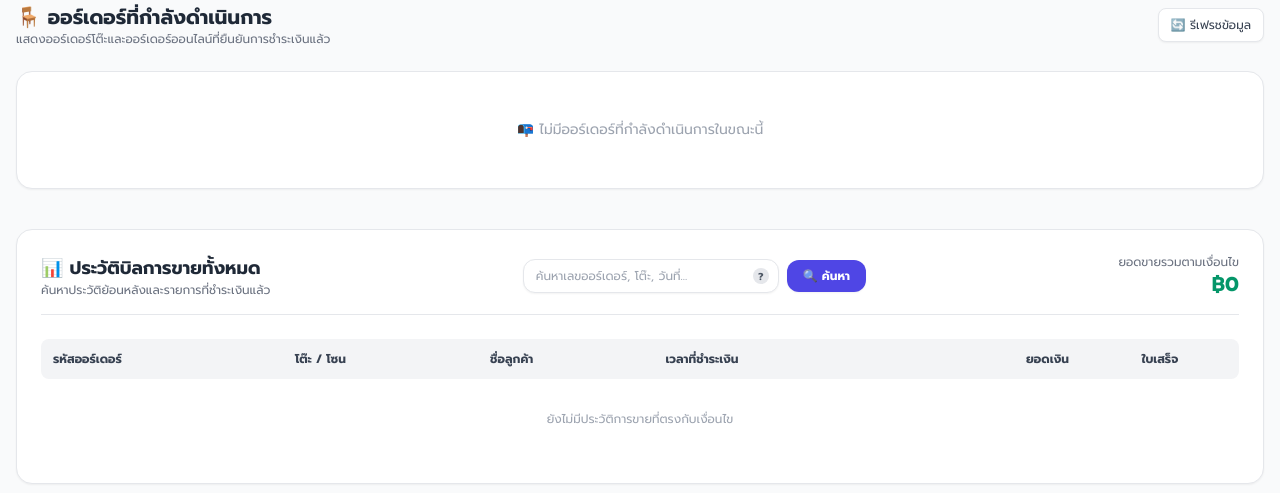
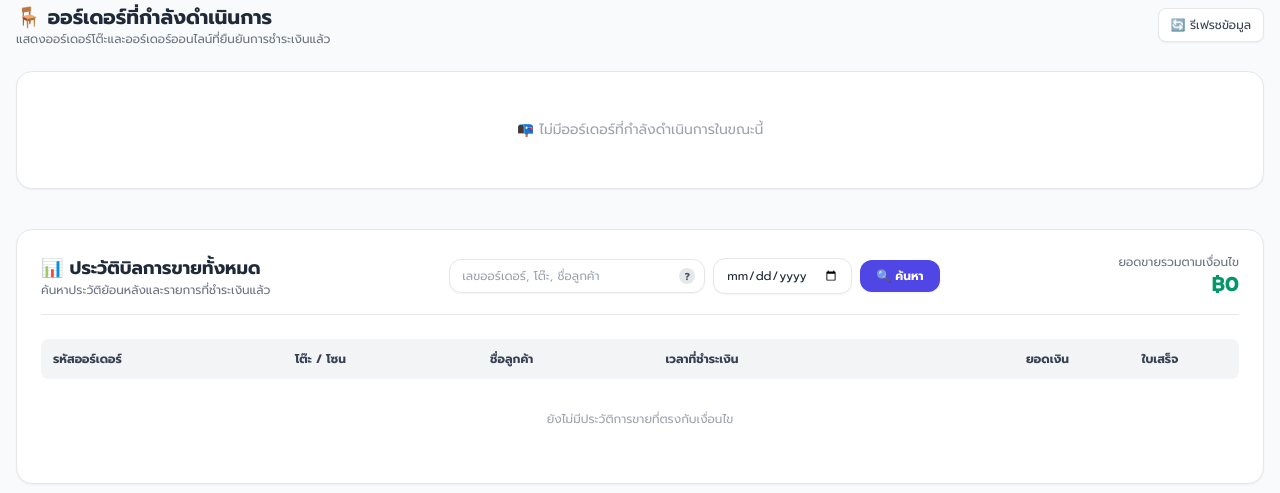
Before and after one commit to Dr-JO1986/restaurant-pos, a Django app: a page that uses templates/restaurants/merchant_orders.html in a window 1280 px wide. Shown: the part 287-780 px from the top of the page. Run offline with Django 5.2, Linux system fonts and the light colour scheme; a user stored in the database is signed in; data comes from the database, SQL or seed files in the repository; parts of the project's set-up code (start-up, migrations or seed data) failed here and were passed over; some libraries are stand-ins or nearby versions.

Commit message:
Add date picker for order history search and filter

```diff
--- a/restaurants/views.py
+++ b/restaurants/views.py
@@ -6,7 +6,7 @@ from django.core.exceptions import PermissionDenied, ValidationError
 from django.db import transaction
 from django.http import FileResponse, Http404, HttpResponse, HttpResponseForbidden, JsonResponse
 from django.utils.html import escape
-from django.utils.dateparse import parse_datetime
+from django.utils.dateparse import parse_date, parse_datetime
 from pathlib import Path
 from .models import (
     Restaurant, MenuItem, Category, Order, OrderItem, Table, TransactionRecord,
@@ -618,16 +618,29 @@ def merchant_orders(request, slug):
     ).order_by('-created_at')
 
     search_query = request.GET.get('q', '').strip()
+    search_date = request.GET.get('date', '').strip()
     if search_query:
         clean_id = search_query.replace('#', '')
         if clean_id.isdigit():
-            paid_orders_list = paid_orders_list.filter(Q(id=clean_id) | Q(table_number__icontains=search_query) | Q(customer_name__icontains=search_query))
+            paid_orders_list = paid_orders_list.filter(
+                Q(id=clean_id)
+                | Q(table_number__icontains=search_query)
+                | Q(customer_name__icontains=search_query)
+            )
         else:
             paid_orders_list = paid_orders_list.filter(
-                Q(created_at__icontains=search_query) |
                 Q(table_number__icontains=search_query) |
                 Q(customer_name__icontains=search_query)
             )
+
+    search_date_error = ''
+    if search_date:
+        parsed_search_date = parse_date(search_date)
+        if parsed_search_date is None:
+            search_date_error = 'รูปแบบวันที่ไม่ถูกต้อง กรุณาเลือกวันที่จากปฏิทิน'
+            paid_orders_list = paid_orders_list.none()
+        else:
+            paid_orders_list = paid_orders_list.filter(created_at__date=parsed_search_date)
 
     daily_total_sales = sum(o.total_price for o in paid_orders_list)
 
@@ -642,6 +655,8 @@ def merchant_orders(request, slug):
         'paid_orders_today': paid_orders_today,
         'daily_total_sales': daily_total_sales,
         'search_query': search_query,
+        'search_date': search_date,
+        'search_date_error': search_date_error,
     }
     return render(request, 'restaurants/merchant_orders.html', context)
 
--- a/templates/restaurants/merchant_orders.html
+++ b/templates/restaurants/merchant_orders.html
@@ -181,9 +181,9 @@
                 </div>
 
                 <!-- ฟอร์มค้นหาพร้อม Tooltip และระบบล็อกตำแหน่งหน้าจอ -->
-                <form method="GET" class="flex items-center gap-2 w-full md:w-auto relative">
+                <form method="GET" class="flex flex-wrap items-center gap-2 w-full md:w-auto relative">
                     <div class="relative w-full md:w-64">
-                        <input type="text" name="q" value="{{ search_query }}" placeholder="ค้นหาเลขออร์เดอร์, โต๊ะ, วันที่..." class="border rounded-xl px-3 py-2 text-xs w-full focus:outline-none focus:ring-2 focus:ring-indigo-500 shadow-sm pr-8">
+                        <input type="text" name="q" value="{{ search_query }}" placeholder="เลขออร์เดอร์, โต๊ะ, ชื่อลูกค้า" aria-label="ค้นหาเลขออร์เดอร์ โต๊ะ หรือชื่อลูกค้า" class="border rounded-xl px-3 py-2 text-xs w-full focus:outline-none focus:ring-2 focus:ring-indigo-500 shadow-sm pr-8">
 
                         <!-- ไอคอนเครื่องหมายคำถาม (Tooltip Trigger) -->
                         <div class="absolute right-2.5 top-1/2 -translate-y-1/2 group cursor-pointer">
@@ -195,23 +195,28 @@
                                 <ul class="space-y-1 text-gray-200 list-disc list-inside">
                                     <li><b>เลขออร์เดอร์:</b> พิมพ์ <span class="text-cyan-300">36</span> หรือ <span class="text-cyan-300">#36</span></li>
                                     <li><b>ชื่อโต๊ะ/โซน:</b> พิมพ์ <span class="text-cyan-300">A2</span> หรือ <span class="text-cyan-300">กระท่อม</span></li>
-                                    <li><b>วันที่ (ค.ศ.):</b> พิมพ์รูปแบบ <span class="text-cyan-300">YYYY-MM-DD</span> (เช่น <span class="text-amber-200">2026-10-11</span>)</li>
+                                    <li><b>วันที่:</b> เลือกวันที่จากช่องปฏิทิน</li>
                                 </ul>
                                 <div class="absolute right-2 top-full w-0 h-0 border-x-4 border-x-transparent border-t-4 border-t-slate-800"></div>
                             </div>
                         </div>
                     </div>
 
+                    <input type="date" name="date" value="{{ search_date }}" aria-label="กรองตามวันที่ชำระเงิน" class="border rounded-xl px-3 py-2 text-xs w-full sm:w-auto focus:outline-none focus:ring-2 focus:ring-indigo-500 shadow-sm">
+
                     <!-- เพิ่ม onclick="saveScrollPosition()" ที่ปุ่มค้นหา -->
-                    <button type="submit" onclick="saveScrollPosition()" class="bg-indigo-600 hover:bg-indigo-700 text-white font-bold px-4 py-2 rounded-xl text-xs transition shadow-sm whitespace-nowrap">
+                    <button type="submit" onclick="saveScrollPosition()" class="bg-indigo-600 hover:bg-indigo-700 text-white font-bold px-4 py-2 rounded-xl text-xs transition shadow-sm whitespace-nowrap flex-1 sm:flex-none">
                         🔍 ค้นหา
                     </button>
 
-                    {% if search_query %}
+                    {% if search_query or search_date %}
                     <!-- เพิ่ม onclick="saveScrollPosition()" ที่ปุ่มรีเซ็ต -->
-                    <a href="{% url 'merchant_orders' restaurant.slug %}" onclick="saveScrollPosition()" class="bg-gray-200 hover:bg-gray-300 text-gray-700 px-3 py-2 rounded-xl text-xs transition whitespace-nowrap">
+                    <a href="{% url 'merchant_orders' restaurant.slug %}" onclick="saveScrollPosition()" class="bg-gray-200 hover:bg-gray-300 text-gray-700 px-3 py-2 rounded-xl text-xs transition whitespace-nowrap text-center">
                         รีเซ็ต
                     </a>
+                    {% endif %}
+                    {% if search_date_error %}
+                    <p role="alert" class="basis-full text-xs text-red-600">{{ search_date_error }}</p>
                     {% endif %}
                 </form>
 
@@ -259,7 +264,7 @@
                 {% if paid_orders_today.has_other_pages %}
                 <div class="flex justify-center items-center gap-2 mt-6 pt-4 border-t">
                     {% if paid_orders_today.has_previous %}
-                    <a href="?page={{ paid_orders_today.previous_page_number }}{% if search_query %}&q={{ search_query }}{% endif %}" onclick="saveScrollPosition()" class="px-3 py-1.5 bg-white border rounded-lg text-xs font-medium hover:bg-gray-50">
+                    <a href="?page={{ paid_orders_today.previous_page_number }}{% if search_query %}&q={{ search_query|urlencode }}{% endif %}{% if search_date %}&date={{ search_date|urlencode }}{% endif %}" onclick="saveScrollPosition()" class="px-3 py-1.5 bg-white border rounded-lg text-xs font-medium hover:bg-gray-50">
                         ◀ หน้าก่อนหน้า
                     </a>
                     {% endif %}
@@ -269,7 +274,7 @@
                     </span>
 
                     {% if paid_orders_today.has_next %}
-                    <a href="?page={{ paid_orders_today.next_page_number }}{% if search_query %}&q={{ search_query }}{% endif %}" onclick="saveScrollPosition()" class="px-3 py-1.5 bg-white border rounded-lg text-xs font-medium hover:bg-gray-50">
+                    <a href="?page={{ paid_orders_today.next_page_number }}{% if search_query %}&q={{ search_query|urlencode }}{% endif %}{% if search_date %}&date={{ search_date|urlencode }}{% endif %}" onclick="saveScrollPosition()" class="px-3 py-1.5 bg-white border rounded-lg text-xs font-medium hover:bg-gray-50">
                         หน้าถัดไป ▶
                     </a>
                     {% endif %}
```
Also changed, not shown: restaurants/tests.py (+55 -1 lines).
